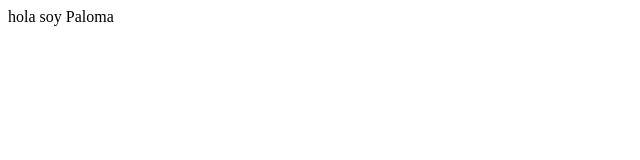
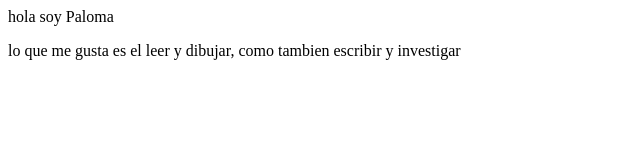
Before and after one commit to kaitevl231126/kaitevl231126.github.io, a plain HTML site: page index.html in a window 1280 px wide. Shown: the whole page, without its empty margins (0-640 px from the left). Drawn offline with Linux system fonts and the light colour scheme.

Commit message:
Nuevo cambio

```diff
--- a/index.html
+++ b/index.html
@@ -1 +1,2 @@
 <p>hola soy Paloma </p>
+<p>lo que me gusta es el leer y dibujar, como tambien escribir y investigar</p>
```
